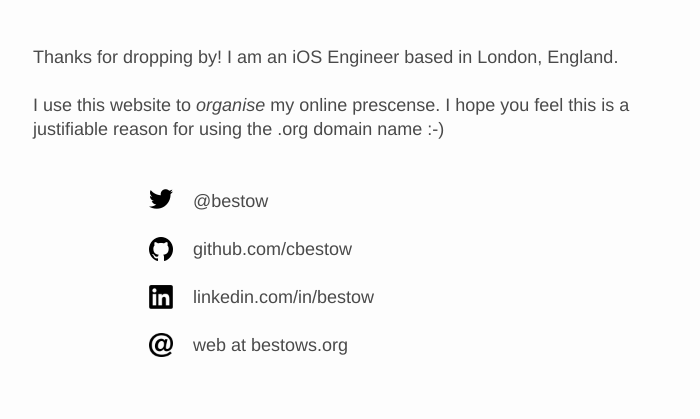
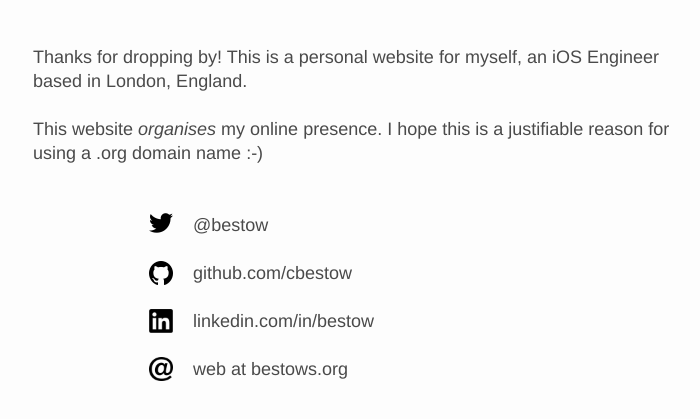
Before and after one commit to bestows/bestows.github.io, a plain HTML site: page index.html in a window 1280 px wide. Shown: the part 99-518 px from the top of the page, without its empty margins (287-987 px from the left). Drawn offline with Linux system fonts and the light colour scheme.

Commit message:
copy tweaks

```diff
--- a/index.html
+++ b/index.html
@@ -98,8 +98,8 @@
 		</div>
 		<div class="row">
 			<div class="main-column">
-				<p>Thanks for dropping by! I am an iOS Engineer based in London, England.</p>
-				<p>I use this website to <em>organise</em> my online prescense. I hope you feel this is a justifiable reason for using the .org domain name :-)</p>
+				<p>Thanks for dropping by! This is a personal website for myself, an iOS Engineer based in London, England.</p>
+				<p>This website <em>organises</em> my online presence. I hope this is a justifiable reason for using a .org domain name :-)</p>
 			</div>
 		</div>
 		<div class="row">
```
